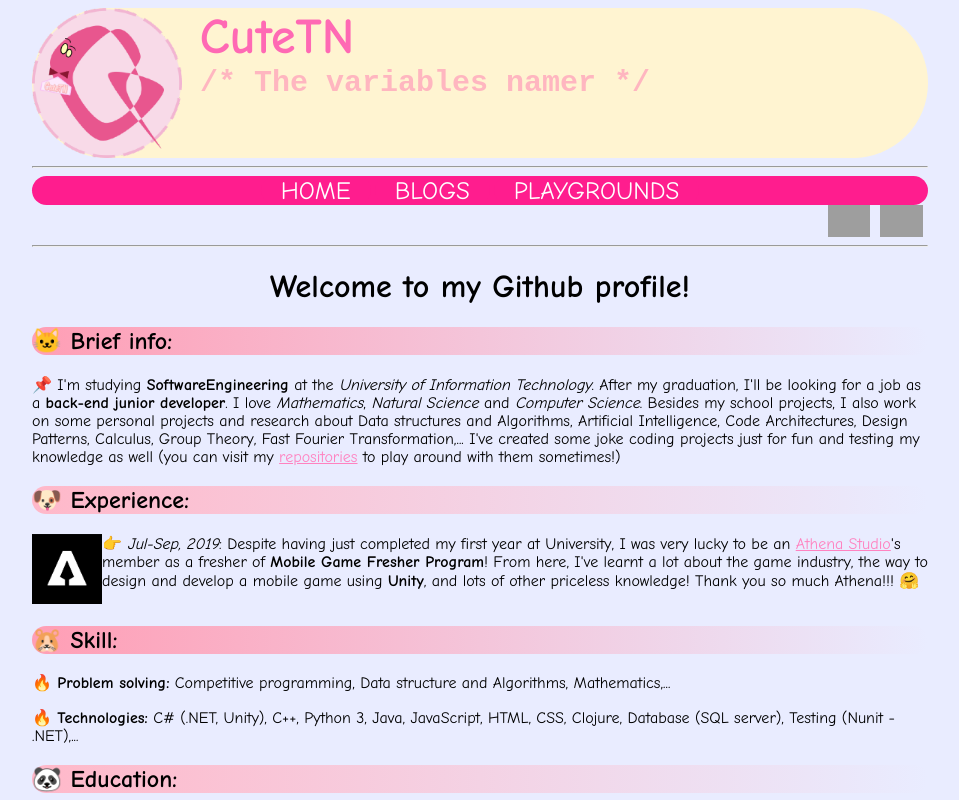
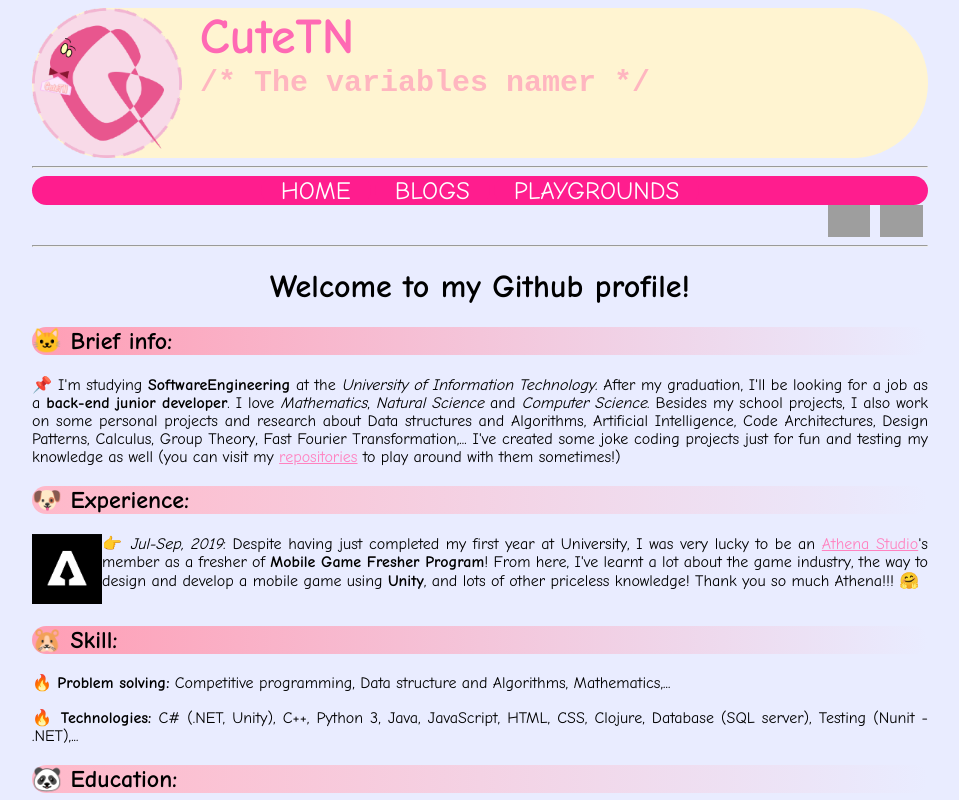
Before and after one commit to CuteTN/CuteTN.github.io-legacy-, a plain HTML site: page index.html in a window 1280 px wide. Shown: the top 800 px of the page, without its empty margins (160-1119 px from the left). Drawn offline with Linux system fonts and the light colour scheme; grey boxes are pictures that could not be loaded.

Commit message:
Add icon and jutify text

```diff
--- a/css/style.css
+++ b/css/style.css
@@ -75,6 +75,7 @@ a:not(:visited)
 .p-friendly
 {
     font-family: Comic Sans MS;
+    text-align: justify;
 }
 
 .h2-friendly-even
--- a/index.html
+++ b/index.html
@@ -2,7 +2,7 @@
 <html>
     <header>
         <link href="css/style.css" rel="stylesheet">
-        <link href="images/ProfileIcon.png" rel="icon">
+        <link href="/favicon.ico" rel="icon">
     </header>
 
     <body>
```
Also changed, not shown: favicon.ico (added).
